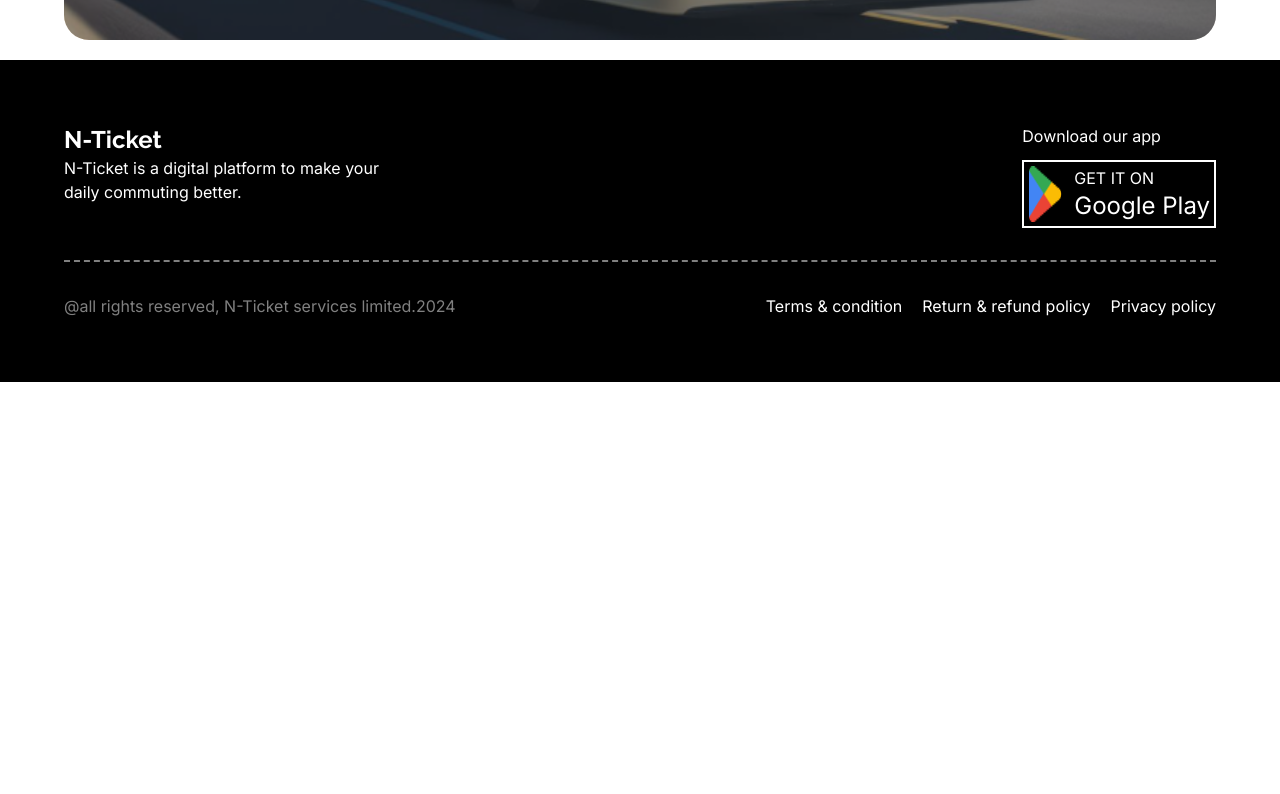
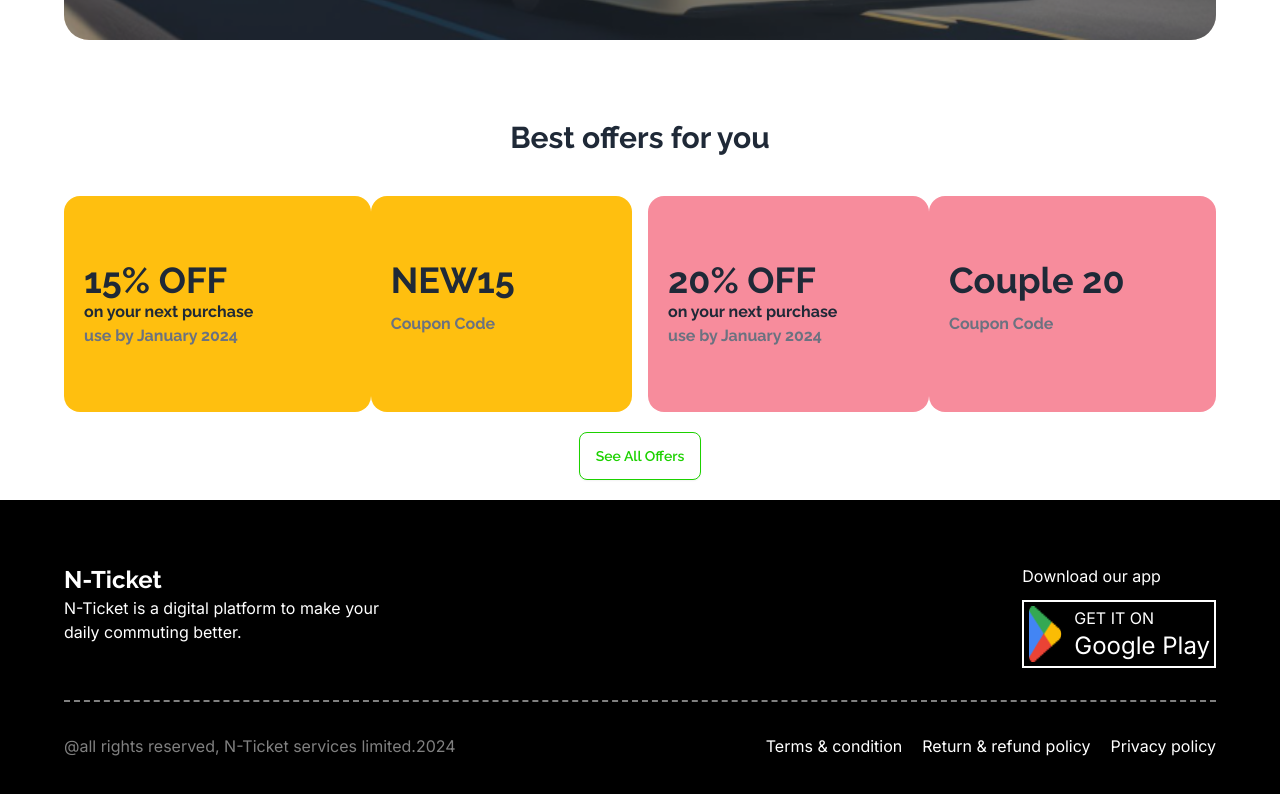
Before and after one commit to NiloyDas19/smart-ticketing, a plain HTML site: page index.html in a window 1280 px wide. Shown: the part 868-1662 px from the top of the page. Before the commit the page ends 1250 px from the top, so only its background shows below. Drawn offline with nearby package versions, Linux system fonts and the light colour scheme; files that its build step writes are made by us from their sources.

Commit message:
Best Offer Section added

```diff
--- a/index.html
+++ b/index.html
@@ -75,7 +75,41 @@
     </header>
 
     <!-- Main Section -->
-    <main>
+    <main class="mt-20">
+
+        <!-- Best Offer Section -->
+        <section id="offer-section" class="best-offers mx-16 my-5 font-raleway">
+            <h3 class="text-center text-3xl font-bold mb-10">Best offers for you</h3>
+            <div class="flex flex-col w-full lg:flex-row gap-4 ">
+                <div class="flex-1 flex w-full">
+                    <div class="grid flex-grow  bg-[#FFBF0F] rounded-box p-4 md:px-5 lg:py-16">
+                        <h2 class="md:text-4xl  text-2xl font-bold">15% OFF</h2>
+                        <p class="font-bold">on your next purchase</p>
+                        <p class="font-bold text-gray-500">use by January 2024</p>
+                    </div>
+                    <div class="grid flex-grow  bg-[#FFBF0F] rounded-box p-4 md:px-5 lg:py-16">
+                        <h2 class="md:text-4xl  text-2xl font-bold">NEW15</h2>
+                        <p class="font-bold text-gray-500">Coupon Code</p>
+                    </div>
+                </div>
+                <div class="flex-1 flex w-full">
+                    <div class="grid flex-grow  bg-[#F78C9C] rounded-box p-4 md:px-5 lg:py-16">
+                        <h2 class="md:text-4xl  text-2xl font-bold">20% OFF</h2>
+                        <p class="font-bold">on your next purchase</p>
+                        <p class="font-bold text-gray-500">use by January 2024</p>
+                    </div>
+                    <div class="grid flex-grow  bg-[#F78C9C] rounded-box p-4 md:px-5 lg:py-16">
+                        <h2 class="md:text-4xl  text-2xl font-bold">Couple 20</h2>
+                        <p class="font-bold text-gray-500">Coupon Code</p>
+                    </div>
+                </div>
+            </div>
+            <div class="flex justify-center mt-5">
+                <button class="btn bg-white text-[#1DD100] border-1 border-[#1DD100]">See All Offers</button>
+            </div>
+        </section>
+
+
 
     </main>
 
```
